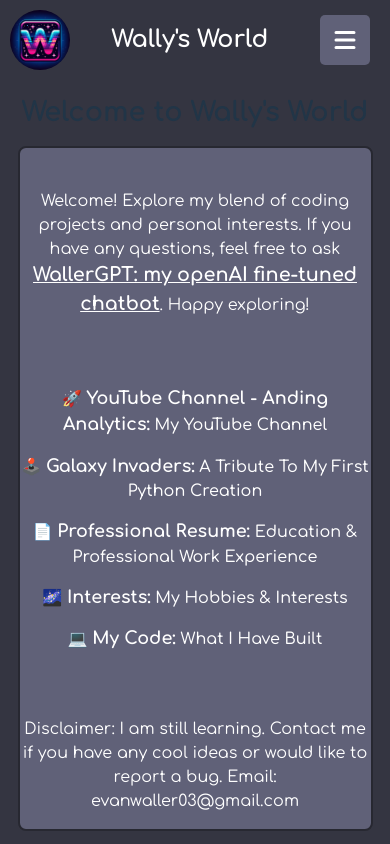
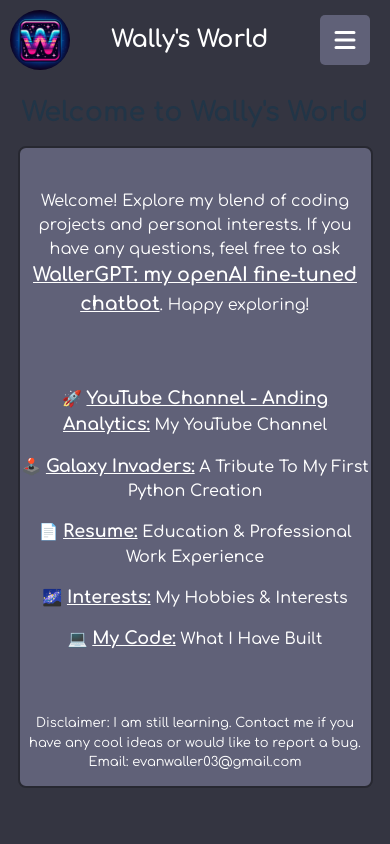
Before and after one commit to evanwaller03/personal-website, a React (Vite) app: page /welcome in a window 390 px wide. Built offline with nearby package versions, Linux system fonts and the light colour scheme.

Commit message:
even better

```diff
--- a/src/views/MyCode.tsx
+++ b/src/views/MyCode.tsx
@@ -1,15 +1,19 @@
 import React, { useState, useEffect } from 'react';
 import NavBar from '../components/NavBar';
 
-type Repository = {
+type GitHubRepo = {
     id: number;
     name: string;
     html_url: string;
     description: string;
+    language: string;
+    languages_url: string; // URL to fetch languages
 };
 
+
+
 const MyCode = () => {
-    const [repos, setRepos] = useState<Repository[]>([]);
+    const [repos, setRepos] = useState<GitHubRepo[]>([]);
     const [containerHeight, setContainerHeight] = useState(window.innerHeight - 80);
     const [windowWidth, setWindowWidth] = useState(window.innerWidth);
     const isMobile = windowWidth < 600;
@@ -32,9 +36,17 @@ const MyCode = () => {
         window.addEventListener('resize', handleResize);
         // Replace 'your-username' with your actual GitHub username
         fetch('https://api.github.com/users/evanwaller03/repos')
-            .then(response => response.json())
-            .then(data => setRepos(data as Repository[])) // Cast the response to Repository[]
-            .catch(error => console.error(error));
+        .then(response => response.json())
+        .then((data: GitHubRepo[]) => Promise.all(data.map(repo =>
+            fetch(repo.languages_url)
+                .then(res => res.json())
+                .then(languages => ({
+                    ...repo,
+                    languages: Object.keys(languages) // Get all language names
+                }))
+        )))
+        .then(reposWithLanguages => setRepos(reposWithLanguages as GitHubRepo[]))
+        .catch(error => console.error(error));
 
         return () => {
             window.removeEventListener('resize', handleResize);
@@ -91,6 +103,9 @@ const MyCode = () => {
                                 <a href={repo.html_url} target="_blank" rel="noopener noreferrer" style={{ textDecoration: 'none', color: 'inherit' }}>
                                     <span style={{ fontWeight: 'bold', fontSize: '1.4em', display: 'block', textDecoration: 'underline'}}>{repo.name}</span>
                                     <span style={{ fontSize: '1em', display: 'block' }}>{repo.description}</span>
+                                    <span style={{ fontSize: '.8em', display: 'block', marginTop: '5px' }}>
+                                        Languages: {repo.languages_url.join(', ')}
+                                    </span>
                                 </a>
                             </li>
                         ))}
--- a/src/views/Welcome.tsx
+++ b/src/views/Welcome.tsx
@@ -28,7 +28,7 @@ const Welcome = () => {
         justifyContent: "flex-start",
         alignItems: "center", // Changed to center
         height: "fit-content",
-        width: isMobile ? "90%" : "65%",
+        width: isMobile ? "90%" : "50%",
         paddingTop: '25px',
         color: '#FFFFFF', // Assuming white text for readability
         textAlign: 'center',
@@ -54,15 +54,15 @@ const Welcome = () => {
                 <h1 style={titleStyle}>Welcome to Wally's World</h1>
                 <div style={pageStyle}>
 
-                    <p>Welcome! Explore my blend of coding projects and personal interests. If you have any questions, feel free to ask <Link style={{ fontWeight: 'bold', fontSize: '1.2em', textDecoration: 'underline', display: 'inline'}} to="/wallergpt"> WallerGPT: my openAI fine-tuned chatbot</Link>. Happy exploring!</p>
+                    <p>Welcome! Explore my blend of coding projects and personal interests. If you have any questions, feel free to ask <Link className='hover-underline' style={{ fontWeight: 'bold', fontSize: '1.2em', textDecoration: isMobile ? 'underline': '', display: 'inline'}} to="/wallergpt"> WallerGPT: my openAI fine-tuned chatbot</Link>. Happy exploring!</p>
 
-                    <Link className='hover-underline' style={{marginTop: '50px'}}to="/youtube">🚀 <strong style={{fontSize: isMobile ? '1.1em' : '1.4em'}}>YouTube Channel - Anding Analytics:</strong> My YouTube Channel</Link>
-                    <Link className='hover-underline' style={{marginTop: '15px'}} to="/galaxyinvaders">🕹️ <strong style={{fontSize: isMobile ? '1.1em' : '1.4em'}}>Galaxy Invaders:</strong> A Tribute To My First Python Creation</Link>
-                    <Link className='hover-underline' style={{marginTop: '15px'}} to="/resume">📄 <strong style={{fontSize: isMobile ? '1.1em' : '1.4em'}}>Professional Resume:</strong> Education & Professional Work Experience</Link>
-                    <Link className='hover-underline' style={{marginTop: '15px', marginBottom: '15px'}} to="/interests">🌌 <strong style={{fontSize: isMobile ? '1.1em' : '1.4em'}}>Interests:</strong> My Hobbies & Interests</Link>
-                    <Link className='hover-underline' style={{marginBottom: '50px'}} to="/mycode">💻 <strong style={{fontSize: isMobile ? '1.1em' : '1.4em'}}>My Code:</strong> What I Have Built</Link>
+                    <Link className='hover-underline' style={{marginTop: '50px'}}to="/youtube">🚀 <strong style={{fontSize: isMobile ? '1.1em' : '1.4em', textDecoration: isMobile ? 'underline': ''}}>YouTube Channel - Anding Analytics:</strong> My YouTube Channel</Link>
+                    <Link className='hover-underline' style={{marginTop: '15px'}} to="/galaxyinvaders">🕹️ <strong style={{fontSize: isMobile ? '1.1em' : '1.4em', textDecoration: isMobile ? 'underline': ''}}>Galaxy Invaders:</strong> A Tribute To My First Python Creation</Link>
+                    <Link className='hover-underline' style={{marginTop: '15px'}} to="/resume">📄 <strong style={{fontSize: isMobile ? '1.1em' : '1.4em', textDecoration: isMobile ? 'underline': ''}}>Resume:</strong> Education & Professional Work Experience</Link>
+                    <Link className='hover-underline' style={{marginTop: '15px', marginBottom: '15px'}} to="/interests">🌌 <strong style={{fontSize: isMobile ? '1.1em' : '1.4em', textDecoration: isMobile ? 'underline': ''}}>Interests:</strong> My Hobbies & Interests</Link>
+                    <Link className='hover-underline' style={{marginBottom: '50px'}} to="/mycode">💻 <strong style={{fontSize: isMobile ? '1.1em' : '1.4em', textDecoration: isMobile ? 'underline': ''}}>My Code:</strong> What I Have Built</Link>
 
-                    <p>Disclaimer: I am still learning. Contact me if you have any cool ideas or would like to report a bug. Email: evanwaller03@gmail.com</p>
+                    <p style={{fontSize:'13px'}}>Disclaimer: I am still learning. Contact me if you have any cool ideas or would like to report a bug. Email: evanwaller03@gmail.com</p>
                 </div>
             </div>
         </div>
```
